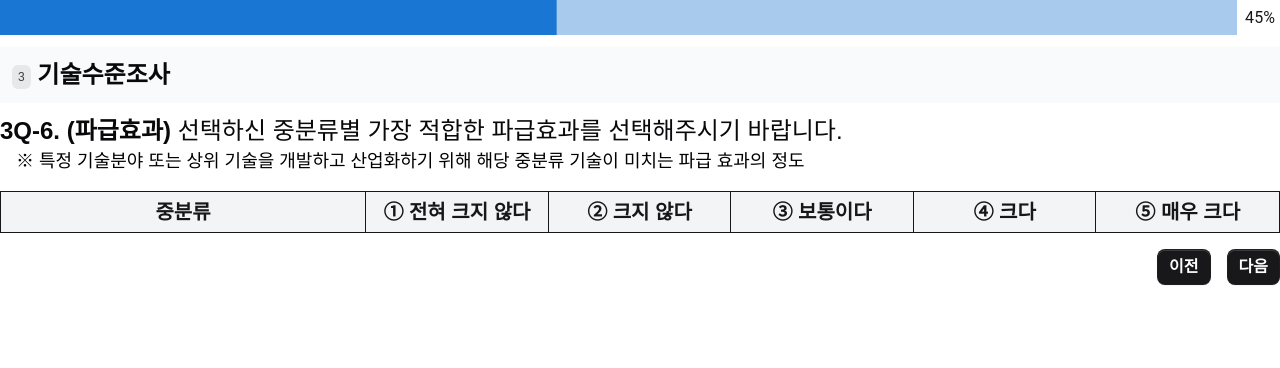
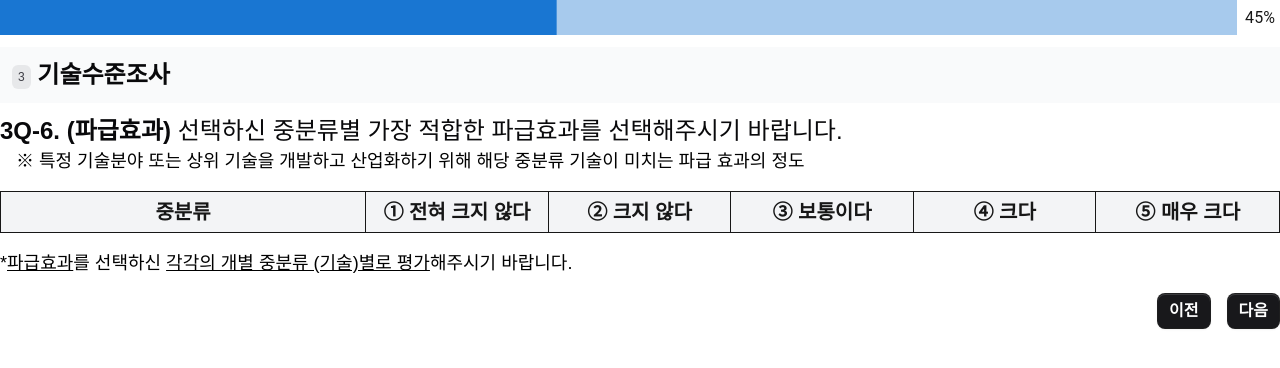
Before and after one commit to woollimsurvey/survey-2025, a Next.js app: page /1/effect in a window 1280 px wide. Shown: the top 368 px of the page. Built offline with nearby package versions, Linux system fonts and the light colour scheme.

Commit message:
feat: 표 하단 텍스트 추가

```diff
--- a/src/app/[number]/effect/page.jsx
+++ b/src/app/[number]/effect/page.jsx
@@ -158,6 +158,10 @@ export default function Effect({ params }) {
               </article>
             ))}
         </section>
+        <Text>
+          *<u>파급효과</u>를 선택하신 <u>각각의 개별 중분류 (기술)별로 평가</u>
+          해주시기 바랍니다.
+        </Text>
       </main>
       <footer className="my-4">
         <div className="text-red-700 text-right">{error}</div>
--- a/src/app/[number]/importance/page.jsx
+++ b/src/app/[number]/importance/page.jsx
@@ -8,6 +8,7 @@ import { Box, LinearProgress, Typography, Tooltip } from "@mui/material";
 import { Heading } from "@/components/heading";
 import { Badge } from "@/components/badge";
 import { Input } from "@/components/input";
+import { Text } from "@/components/text";
 import { Button } from "@/components/button";
 
 import { useForm } from "@/contexts/FormContext";
@@ -138,6 +139,10 @@ export default function Importance({ params }) {
               </article>
             ))}
         </section>
+        <Text>
+          *<u>중요도</u>를 선택하신 <u>각각의 개별 중분류 (기술)별로 평가</u>
+          해주시기 바랍니다.
+        </Text>
       </main>
       <footer className="flex justify-end gap-4 my-4">
         <Button onClick={handlePrev}>이전</Button>
--- a/src/app/[number]/independence/page.jsx
+++ b/src/app/[number]/independence/page.jsx
@@ -234,6 +234,10 @@ export default function Independence({ params }) {
               </article>
             ))}
         </section>
+        <Text>
+          *<u>기술 자립도</u>를 선택하신&nbsp;
+          <u>각각의 개별 중분류(기술)별로 평가</u>해주시기 바랍니다.
+        </Text>
       </main>
       <footer className="my-4">
         <div className="text-red-700 text-right">{error}</div>
--- a/src/app/[number]/maturity/page.jsx
+++ b/src/app/[number]/maturity/page.jsx
@@ -243,6 +243,10 @@ export default function Maturity({ params }) {
               </article>
             ))}
         </section>
+        <Text>
+          *<u>시장 성숙도</u>를 선택하신&nbsp;
+          <u>각각의 개별 중 분류(기술)별로 평가</u>해주시기 바랍니다.
+        </Text>
       </main>
       <footer className="my-4">
         <div className="text-red-700 text-right">{error}</div>
--- a/src/app/[number]/urgency/page.jsx
+++ b/src/app/[number]/urgency/page.jsx
@@ -158,6 +158,10 @@ export default function Urgency({ params }) {
               </article>
             ))}
         </section>
+        <Text>
+          *<u>시급성</u>을 선택하신 <u>각각의 개별 중분류 (기술)별로 평가</u>
+          해주시기 바랍니다.
+        </Text>
       </main>
       <footer className="my-4">
         <div className="text-red-700 text-right">{error}</div>
```
